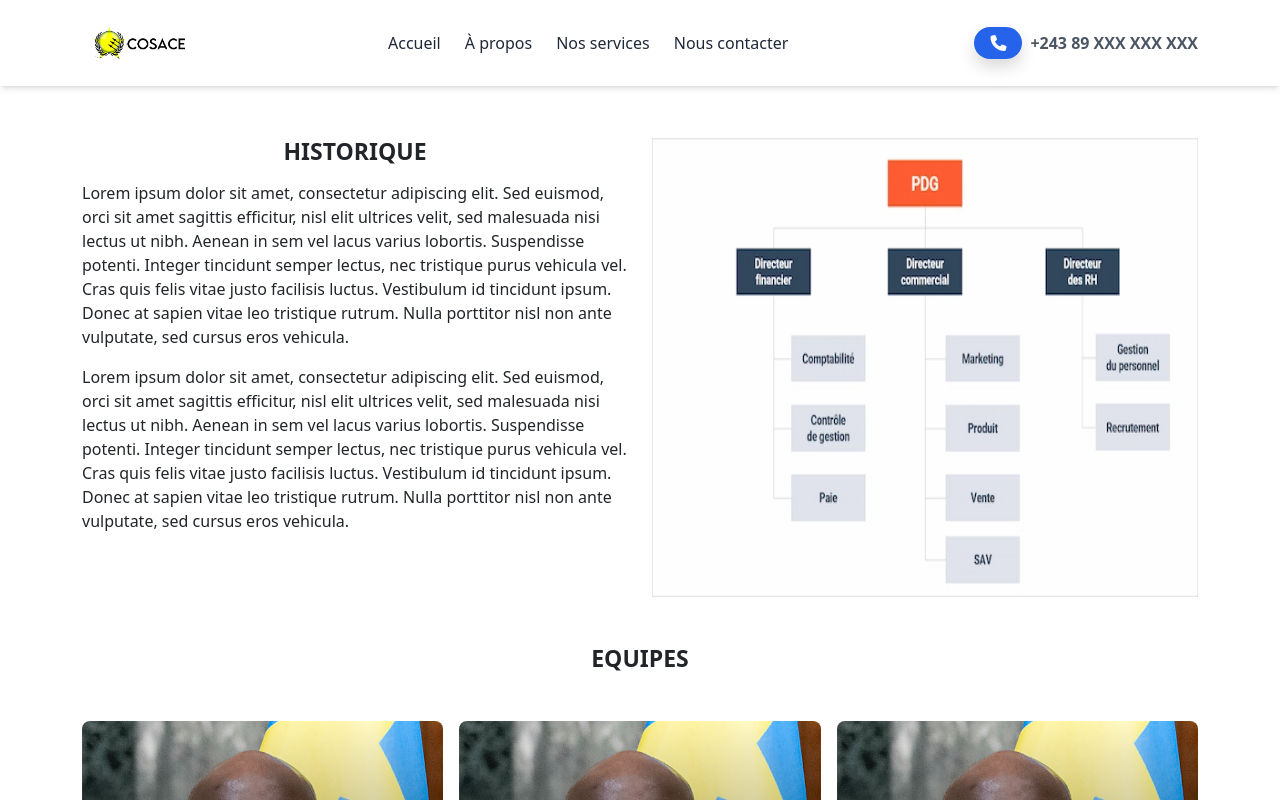
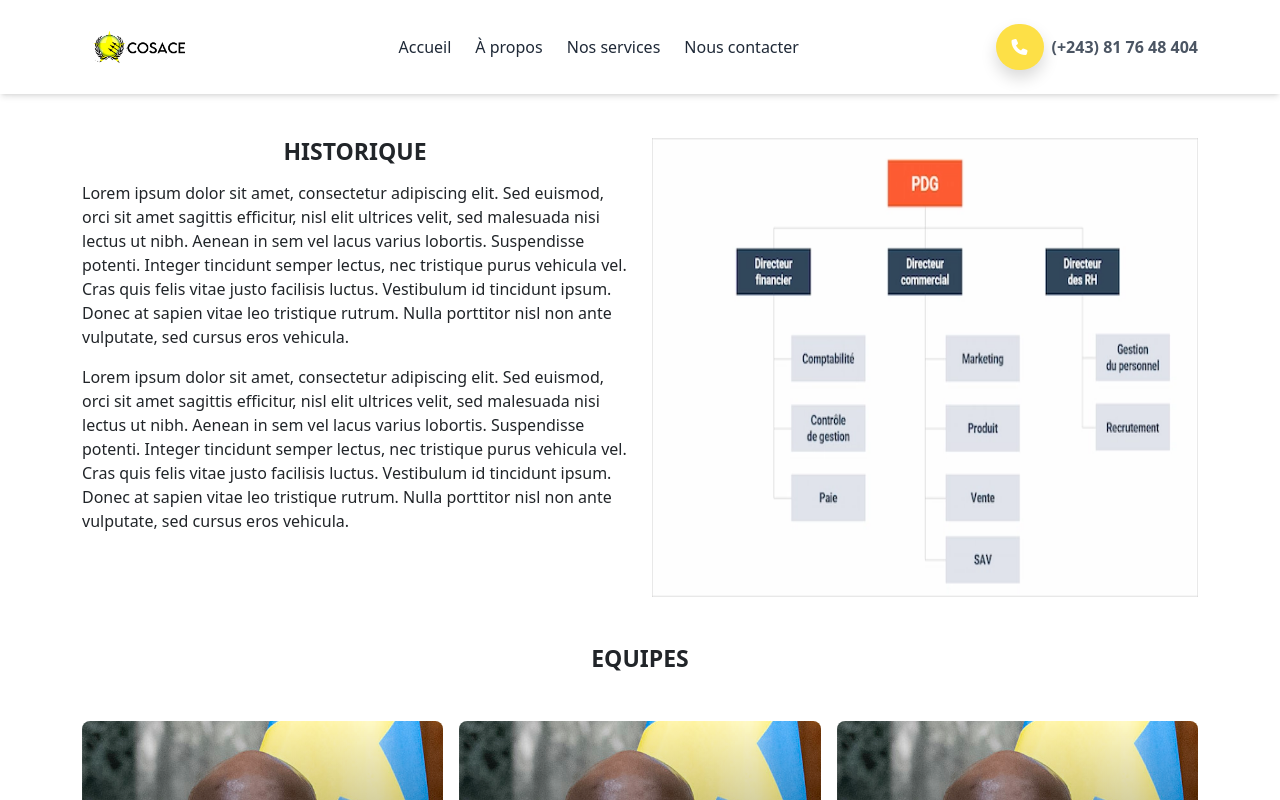
Before and after one commit to Michee-kolony/cosace, an Angular app: page /cosace/about in a window 1280 px wide. Shown: the top 800 px of the page. Built offline with nearby package versions, Linux system fonts and the light colour scheme.

Commit message:
mises à jour

```diff
--- a/src/app/client/navbar/navbar.component.html
+++ b/src/app/client/navbar/navbar.component.html
@@ -16,8 +16,8 @@
 
     <!-- Contact Info -->
     <div class="hidden lg:flex items-center text-gray-600">
-      <i class="fa-solid fa-phone bg-blue-600 text-white px-3 py-2 rounded-full shadow mr-2"></i>
-      <span class="font-semibold">+243 89 XXX XXX XXX</span>
+      <i class="fa-solid fa-phone bg-yellow-300 text-white px-3 py-[15px] rounded-full shadow mr-2"></i>
+      <span class="font-semibold">(+243) 81 76 48 404</span>
     </div>
 
     <!-- Mobile Menu Toggle -->
@@ -49,6 +49,6 @@
 
   <!-- Contact Info -->
   <div class="mt-auto p-6 text-sm text-gray-600 border-t">
-    <i class="fa-solid fa-phone mr-2 text-blue-600"></i> +243 89 XXX XXX XXX
+      <i class="fa-solid fa-phone bg-yellow-300 text-white px-3 py-[15px] rounded-full shadow mr-2"></i> (+243) 81 76 48 404
   </div>
 </div>
```
